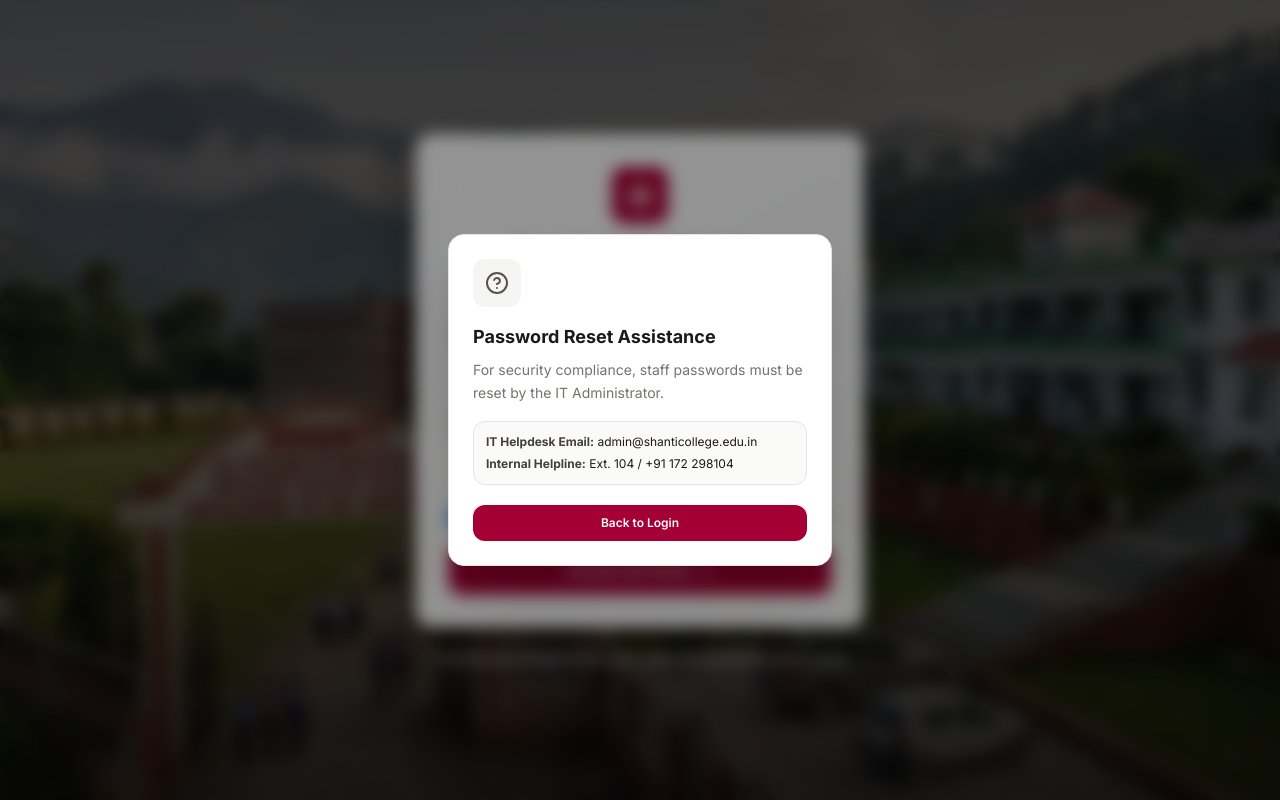
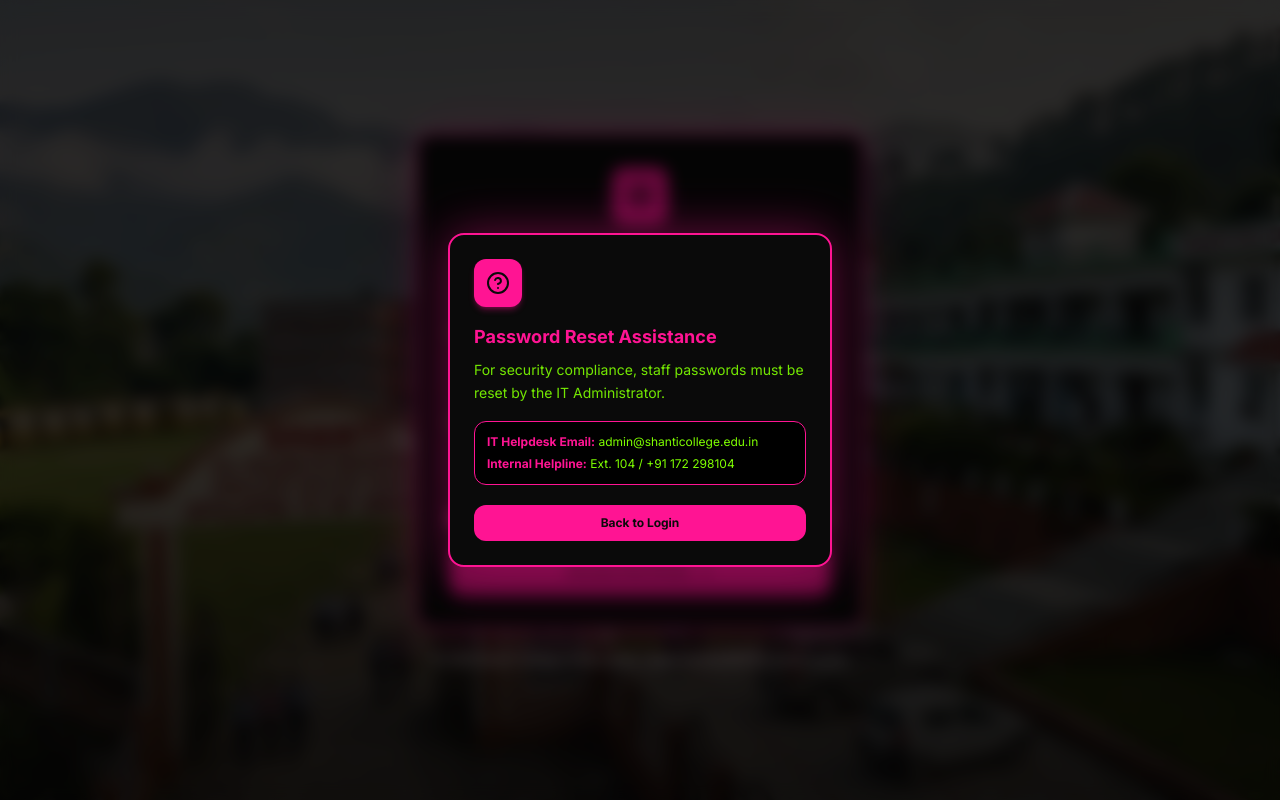
Before and after one commit to Aayush-jas123/school-fee-st, a React (Vite) app: page / in a window 1280 px wide. Both pictures are taken after a click on the button "Forgot Password?". Built offline with nearby package versions, Linux system fonts and the light colour scheme; no server answers; the database is empty.

Commit message:
feat(ui): update login section to jet black, hot pink, and chartreuse theme

```diff
--- a/src/index.css
+++ b/src/index.css
@@ -279,3 +279,15 @@
   background: rgba(159, 18, 57, 0.12);
   color: #1c1917;
 }
+
+/* === LOGIN BOX AUTOFILL PRESERVATION === */
+.login-input:-webkit-autofill,
+.login-input:-webkit-autofill:hover,
+.login-input:-webkit-autofill:focus,
+.login-input:-webkit-autofill:active {
+  -webkit-text-fill-color: #7FFF00 !important;
+  -webkit-box-shadow: 0 0 0px 1000px #000000 inset !important;
+  box-shadow: 0 0 0px 1000px #000000 inset !important;
+  transition: background-color 5000s ease-in-out 0s;
+  caret-color: #7FFF00;
+}
--- a/src/views/LoginPage.tsx
+++ b/src/views/LoginPage.tsx
@@ -66,7 +66,7 @@ export const LoginPage: React.FC<LoginPageProps> = ({ onLoginSuccess }) => {
         className="w-full max-w-md relative z-10"
       >
         {/* Main Card */}
-        <div className="relative bg-white/95 backdrop-blur-md border border-white/60 rounded-2xl p-8 shadow-[0_20px_50px_rgba(0,0,0,0.35)]">
+        <div className="relative bg-[#0a0a0a] border-2 border-[#FF1493] rounded-2xl p-8 shadow-[0_0_50px_rgba(255,20,147,0.3)]">
 
           {/* Header & Branding */}
           <div className="text-center mb-8 relative">
@@ -74,16 +74,16 @@ export const LoginPage: React.FC<LoginPageProps> = ({ onLoginSuccess }) => {
               initial={{ scale: 0.8, opacity: 0 }}
               animate={{ scale: 1, opacity: 1 }}
               transition={{ delay: 0.2, duration: 0.5 }}
-              className="inline-flex items-center justify-center w-14 h-14 rounded-xl bg-rose-800 mb-4 shadow-lg shadow-rose-800/10"
+              className="inline-flex items-center justify-center w-14 h-14 rounded-xl bg-[#FF1493] mb-4 shadow-lg shadow-[#FF1493]/30"
             >
-              <Building2 className="w-6 h-6 text-white" />
+              <Building2 className="w-6 h-6 text-[#0a0a0a]" />
             </motion.div>
 
             <motion.h1
               initial={{ opacity: 0, y: 8 }}
               animate={{ opacity: 1, y: 0 }}
               transition={{ delay: 0.3, duration: 0.4 }}
-              className="text-xl font-bold tracking-tight text-stone-900"
+              className="text-xl font-bold tracking-tight text-[#FF1493]"
             >
               Shanti College of Education
             </motion.h1>
@@ -91,9 +91,9 @@ export const LoginPage: React.FC<LoginPageProps> = ({ onLoginSuccess }) => {
               initial={{ opacity: 0 }}
               animate={{ opacity: 1 }}
               transition={{ delay: 0.4, duration: 0.4 }}
-              className="text-sm text-stone-500 mt-1.5 flex items-center justify-center gap-1.5 font-medium"
+              className="text-sm text-[#7FFF00] mt-1.5 flex items-center justify-center gap-1.5 font-medium"
             >
-              <ShieldCheck className="w-4 h-4 text-stone-400" /> Staff Fee Management Portal
+              <ShieldCheck className="w-4 h-4 text-[#7FFF00]" /> Staff Fee Management Portal
             </motion.p>
           </div>
 
@@ -104,7 +104,7 @@ export const LoginPage: React.FC<LoginPageProps> = ({ onLoginSuccess }) => {
                 initial={{ opacity: 0, height: 0 }}
                 animate={{ opacity: 1, height: 'auto' }}
                 exit={{ opacity: 0, height: 0 }}
-                className="mb-5 p-3 rounded-xl bg-stone-100 border border-stone-200 text-stone-700 text-xs text-center font-medium"
+                className="mb-5 p-3 rounded-xl bg-[#000000] border border-[#FF1493] text-[#7FFF00] text-xs text-center font-medium"
               >
                 {errorMessage}
               </motion.div>
@@ -119,11 +119,11 @@ export const LoginPage: React.FC<LoginPageProps> = ({ onLoginSuccess }) => {
               animate={{ opacity: 1, y: 0 }}
               transition={{ delay: 0.35, duration: 0.4 }}
             >
-              <label className="block text-[11px] font-semibold uppercase tracking-wider text-stone-400 mb-2">
+              <label className="block text-[11px] font-semibold uppercase tracking-wider text-[#7FFF00] mb-2">
                 Staff Login ID / Email
               </label>
               <div className="relative group">
-                <div className="absolute inset-y-0 left-0 pl-3.5 flex items-center pointer-events-none text-stone-400 group-focus-within:text-stone-700 transition-colors">
+                <div className="absolute inset-y-0 left-0 pl-3.5 flex items-center pointer-events-none text-[#7FFF00] group-focus-within:text-[#FF1493] transition-colors">
                   <User className="w-4 h-4" />
                 </div>
                 <input
@@ -132,7 +132,7 @@ export const LoginPage: React.FC<LoginPageProps> = ({ onLoginSuccess }) => {
                   onChange={(e) => setLoginId(e.target.value)}
                   placeholder="admin"
                   autoComplete="username"
-                  className="w-full pl-10 pr-4 py-3 bg-stone-50 border border-stone-200 rounded-xl text-stone-900 placeholder-stone-400 text-sm focus:outline-none focus:border-rose-800/50 focus:ring-2 focus:ring-stone-100 transition-all"
+                  className="login-input w-full pl-10 pr-4 py-3 bg-[#000000] border border-[#FF1493] rounded-xl text-[#7FFF00] placeholder-[#7FFF00]/40 text-sm focus:outline-none focus:border-[#7FFF00] focus:ring-2 focus:ring-[#7FFF00]/30 transition-all selection:bg-[#FF1493] selection:text-[#0a0a0a]"
                 />
               </div>
             </motion.div>
@@ -143,11 +143,11 @@ export const LoginPage: React.FC<LoginPageProps> = ({ onLoginSuccess }) => {
               animate={{ opacity: 1, y: 0 }}
               transition={{ delay: 0.4, duration: 0.4 }}
             >
-              <label className="block text-[11px] font-semibold uppercase tracking-wider text-stone-400 mb-2">
+              <label className="block text-[11px] font-semibold uppercase tracking-wider text-[#7FFF00] mb-2">
                 Password
               </label>
               <div className="relative group">
-                <div className="absolute inset-y-0 left-0 pl-3.5 flex items-center pointer-events-none text-stone-400 group-focus-within:text-stone-700 transition-colors">
+                <div className="absolute inset-y-0 left-0 pl-3.5 flex items-center pointer-events-none text-[#7FFF00] group-focus-within:text-[#FF1493] transition-colors">
                   <Lock className="w-4 h-4" />
                 </div>
                 <input
@@ -156,12 +156,12 @@ export const LoginPage: React.FC<LoginPageProps> = ({ onLoginSuccess }) => {
                   onChange={(e) => setPassword(e.target.value)}
                   placeholder="Enter password"
                   autoComplete="new-password"
-                  className="w-full pl-10 pr-10 py-3 bg-stone-50 border border-stone-200 rounded-xl text-stone-900 placeholder-stone-400 text-sm focus:outline-none focus:border-rose-800/50 focus:ring-2 focus:ring-stone-100 transition-all"
+                  className="login-input w-full pl-10 pr-10 py-3 bg-[#000000] border border-[#FF1493] rounded-xl text-[#7FFF00] placeholder-[#7FFF00]/40 text-sm focus:outline-none focus:border-[#7FFF00] focus:ring-2 focus:ring-[#7FFF00]/30 transition-all selection:bg-[#FF1493] selection:text-[#0a0a0a]"
                 />
                 <button
                   type="button"
                   onClick={() => setShowPassword(!showPassword)}
-                  className="absolute inset-y-0 right-0 pr-3.5 flex items-center text-stone-400 hover:text-stone-600 transition-colors cursor-pointer"
+                  className="absolute inset-y-0 right-0 pr-3.5 flex items-center text-[#7FFF00] hover:text-[#FF1493] transition-colors cursor-pointer"
                   aria-label={showPassword ? 'Hide password' : 'Show password'}
                 >
                   {showPassword ? <EyeOff className="w-4 h-4" /> : <Eye className="w-4 h-4" />}
@@ -174,14 +174,14 @@ export const LoginPage: React.FC<LoginPageProps> = ({ onLoginSuccess }) => {
               initial={{ opacity: 0 }}
               animate={{ opacity: 1 }}
               transition={{ delay: 0.45, duration: 0.4 }}
-              className="flex items-center justify-between text-xs text-stone-500 pt-1"
+              className="flex items-center justify-between text-xs pt-1"
             >
-              <label className="flex items-center gap-2 cursor-pointer hover:text-stone-700 transition-colors">
+              <label className="flex items-center gap-2 cursor-pointer text-[#7FFF00] hover:text-[#FF1493] transition-colors">
                 <input
                   type="checkbox"
                   checked={rememberMe}
                   onChange={(e) => setRememberMe(e.target.checked)}
-                  className="w-4 h-4 rounded border-stone-300 bg-white text-stone-900 focus:ring-stone-200"
+                  className="w-4 h-4 rounded border border-[#FF1493] bg-[#000000] accent-[#FF1493] cursor-pointer"
                 />
                 Remember me on this device
               </label>
@@ -189,7 +189,7 @@ export const LoginPage: React.FC<LoginPageProps> = ({ onLoginSuccess }) => {
               <button
                 type="button"
                 onClick={() => setForgotModalOpen(true)}
-                className="text-stone-600 hover:text-stone-900 font-medium hover:underline flex items-center gap-1 transition-colors cursor-pointer"
+                className="text-[#7FFF00] hover:text-[#FF1493] font-medium hover:underline flex items-center gap-1 transition-colors cursor-pointer"
               >
                 Forgot Password?
               </button>
@@ -202,14 +202,14 @@ export const LoginPage: React.FC<LoginPageProps> = ({ onLoginSuccess }) => {
               transition={{ delay: 0.5, duration: 0.4 }}
               type="submit"
               disabled={isLoading}
-              className="w-full py-3.5 px-4 rounded-xl bg-rose-800 text-stone-50 text-sm font-semibold shadow-lg shadow-rose-800/10 hover:bg-rose-700 hover:shadow-rose-800/15 active:scale-[0.99] transition-all flex items-center justify-center gap-2 cursor-pointer disabled:opacity-50"
+              className="w-full py-3.5 px-4 rounded-xl bg-[#FF1493] text-[#0a0a0a] text-sm font-bold shadow-lg shadow-[#FF1493]/30 hover:bg-[#FF1493]/90 active:scale-[0.99] transition-all flex items-center justify-center gap-2 cursor-pointer disabled:opacity-50"
             >
               {isLoading ? (
-                <div className="w-5 h-5 border-2 border-white/30 border-t-white rounded-full animate-spin" />
+                <div className="w-5 h-5 border-2 border-[#0a0a0a]/30 border-t-[#0a0a0a] rounded-full animate-spin" />
               ) : (
                 <>
                   Access Fee Portal
-                  <ArrowRight className="w-4 h-4" />
+                  <ArrowRight className="w-4 h-4 text-[#0a0a0a]" />
                 </>
               )}
             </motion.button>
@@ -234,7 +234,7 @@ export const LoginPage: React.FC<LoginPageProps> = ({ onLoginSuccess }) => {
             initial={{ opacity: 0 }}
             animate={{ opacity: 1 }}
             exit={{ opacity: 0 }}
-            className="fixed inset-0 z-50 bg-black/40 backdrop-blur-sm flex items-center justify-center p-4"
+            className="fixed inset-0 z-50 bg-black/60 backdrop-blur-sm flex items-center justify-center p-4"
             onClick={() => setForgotModalOpen(false)}
           >
             <motion.div
@@ -242,23 +242,23 @@ export const LoginPage: React.FC<LoginPageProps> = ({ onLoginSuccess }) => {
               animate={{ opacity: 1, scale: 1, y: 0 }}
               exit={{ opacity: 0, scale: 0.95, y: 10 }}
               transition={{ duration: 0.25 }}
-              className="bg-white border border-stone-200 rounded-2xl max-w-sm w-full p-6 text-stone-900 shadow-2xl"
+              className="bg-[#0a0a0a] border-2 border-[#FF1493] rounded-2xl max-w-sm w-full p-6 text-[#7FFF00] shadow-[0_0_50px_rgba(255,20,147,0.4)]"
               onClick={(e) => e.stopPropagation()}
             >
-              <div className="w-12 h-12 rounded-xl bg-stone-100 text-stone-600 flex items-center justify-center mb-4">
+              <div className="w-12 h-12 rounded-xl bg-[#FF1493] text-[#0a0a0a] flex items-center justify-center mb-4 shadow-md shadow-[#FF1493]/30">
                 <HelpCircle className="w-6 h-6" />
               </div>
-              <h3 className="text-lg font-bold text-stone-900 mb-2">Password Reset Assistance</h3>
-              <p className="text-sm text-stone-500 leading-relaxed mb-4">
+              <h3 className="text-lg font-bold text-[#FF1493] mb-2">Password Reset Assistance</h3>
+              <p className="text-sm text-[#7FFF00]/90 leading-relaxed mb-4">
                 For security compliance, staff passwords must be reset by the IT Administrator.
               </p>
-              <div className="bg-stone-50 p-3 rounded-xl border border-stone-200 text-xs space-y-1.5 mb-5">
-                <p><strong className="text-stone-700">IT Helpdesk Email:</strong> admin@shanticollege.edu.in</p>
-                <p><strong className="text-stone-700">Internal Helpline:</strong> Ext. 104 / +91 172 298104</p>
+              <div className="bg-[#000000] p-3 rounded-xl border border-[#FF1493] text-xs space-y-1.5 mb-5 text-[#7FFF00]">
+                <p><strong className="text-[#FF1493]">IT Helpdesk Email:</strong> admin@shanticollege.edu.in</p>
+                <p><strong className="text-[#FF1493]">Internal Helpline:</strong> Ext. 104 / +91 172 298104</p>
               </div>
               <button
                 onClick={() => setForgotModalOpen(false)}
-                className="w-full py-2.5 bg-rose-800 hover:bg-rose-700 text-stone-50 rounded-xl text-xs font-semibold transition-colors"
+                className="w-full py-2.5 bg-[#FF1493] hover:bg-[#FF1493]/90 text-[#0a0a0a] rounded-xl text-xs font-bold transition-colors cursor-pointer"
               >
                 Back to Login
               </button>
```
Also changed, not shown: index.html (+10 -1 lines), public/sw.js (+6 -5 lines).
